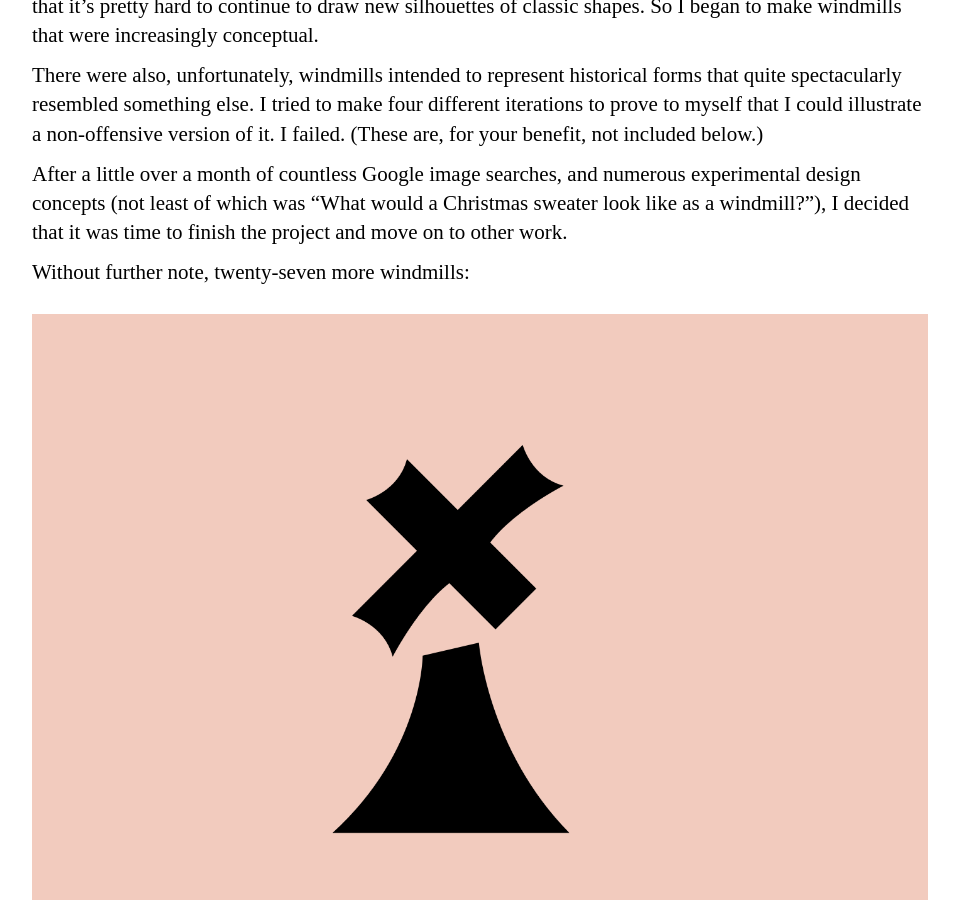
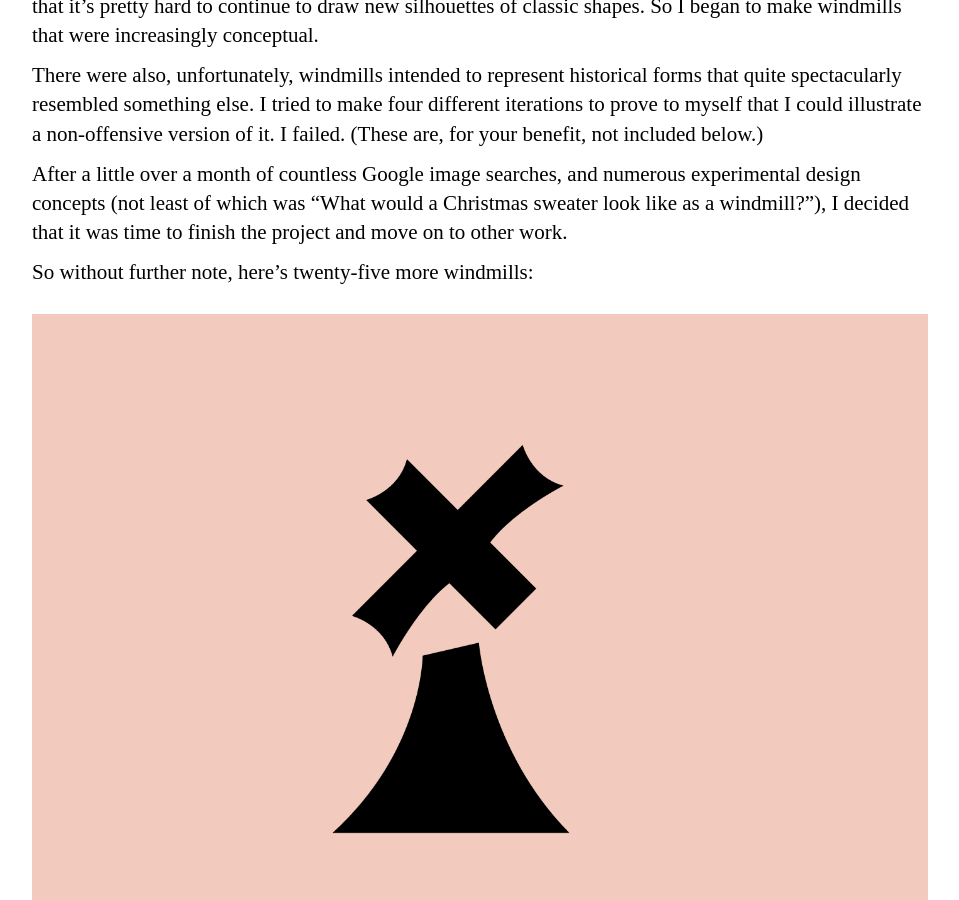
Before and after one commit to tinykite/tinykite.github.io, a Jekyll site: the page built from _projects/30-days-of-windmills.md, in a window 1280 px wide and 900 px high, scrolled down 1146 px. Shown: the whole window, without its empty margins (160-1119 px from the left). Built offline with Jekyll 4.4.1, drawn with Linux system fonts in a browser that asks for light colours; nearby versions of some CDN libraries; some web fonts are replaced.

Commit message:
Fixed error with # of windmills listed

```diff
--- a/_projects/30-days-of-windmills.md
+++ b/_projects/30-days-of-windmills.md
@@ -17,7 +17,7 @@ There were also, unfortunately, windmills intended to represent historical forms
 
 After a little over a month of countless Google image searches, and numerous experimental design concepts (not least of which was “What would a Christmas sweater look like as a windmill?”), I decided that it was time to finish the project and move on to other work.
 
-Without further note, twenty-seven more windmills:
+So without further note, here's twenty-five more windmills:
 
 ![Illustration of Windmill](/assets/img/windmills/Windmill-1.png)
 ![Illustration of Windmill](/assets/img/windmills/Windmill-2.png)
```
